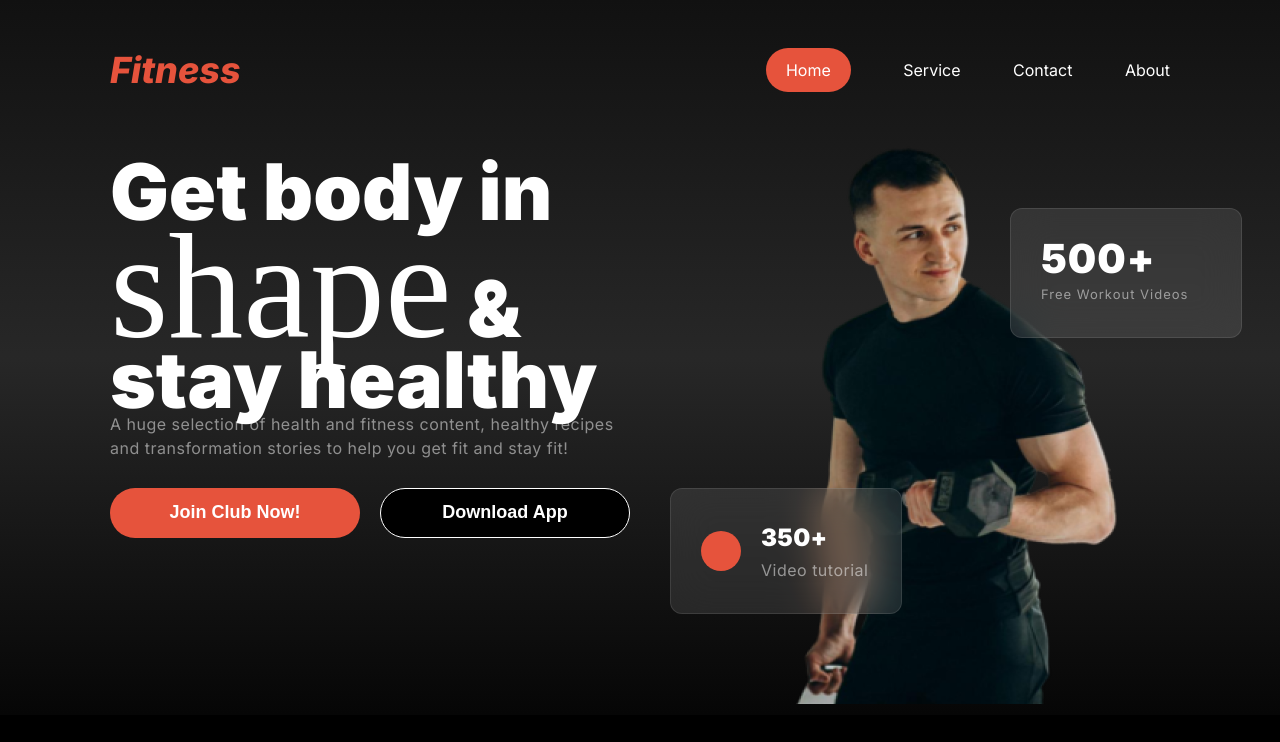
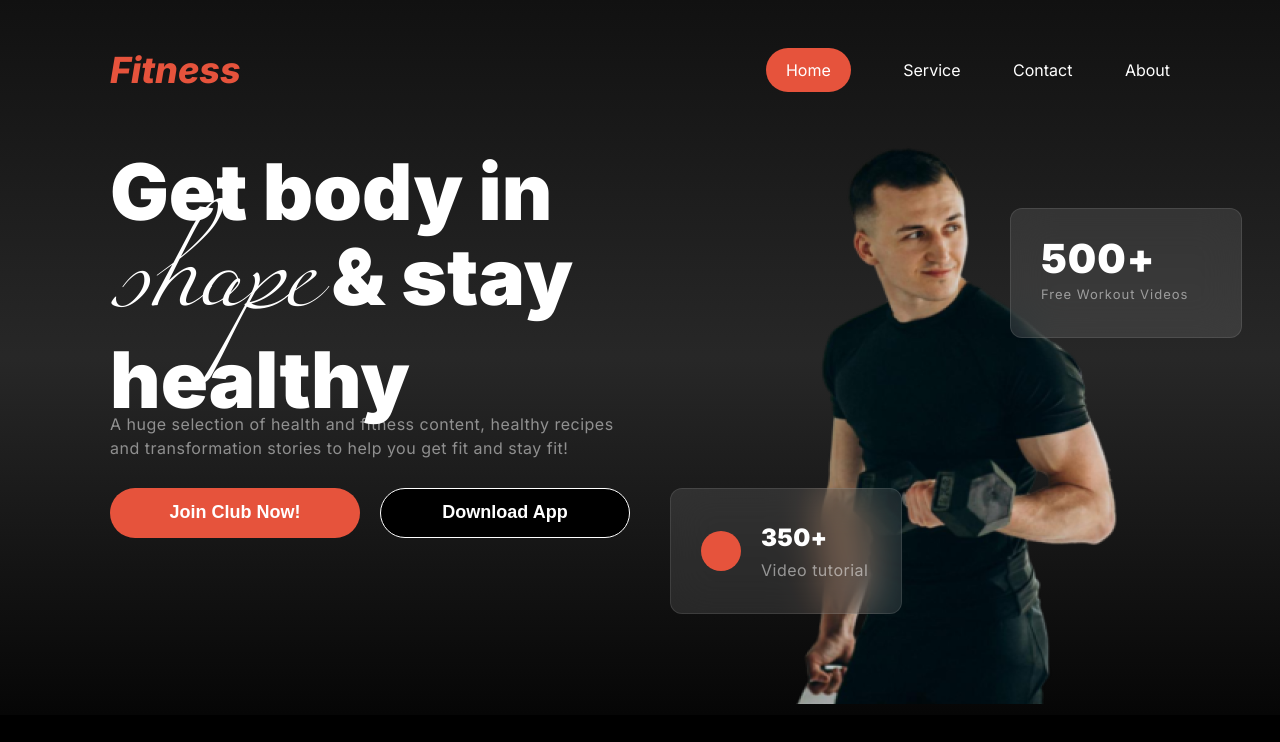
Before and after one commit to raufurislam/Assignment-2-raufur, a plain HTML site: page index.html in a window 1280 px wide. Drawn offline with Linux system fonts and the light colour scheme; the site is published under a folder, as on GitHub Pages, so addresses that start at the root find nothing.

Commit message:
hero desktop version

```diff
--- a/styles.css
+++ b/styles.css
@@ -9,7 +9,7 @@
 
 @font-face {
   font-family: miama-font;
-  src: url(/miama.ttf);
+  src: url(./miama.ttf);
 }
 /* Shared style start */
 * {
```
